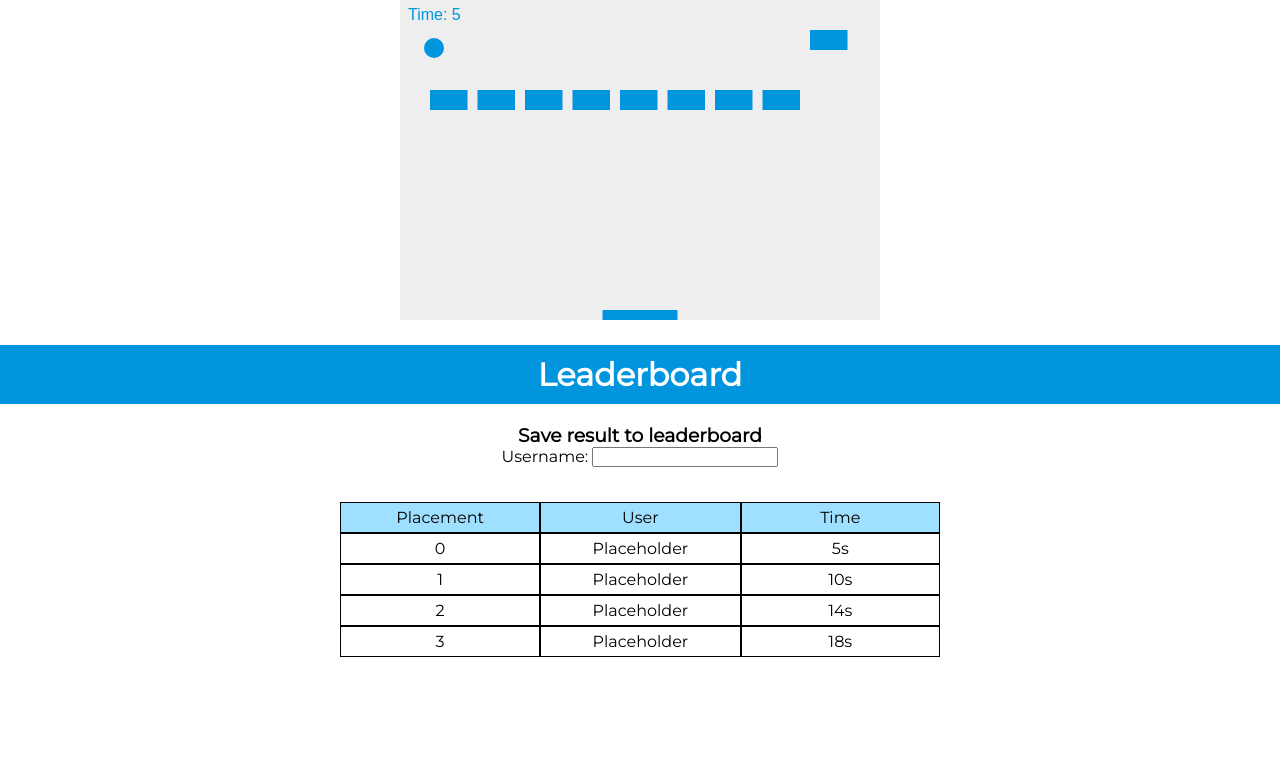
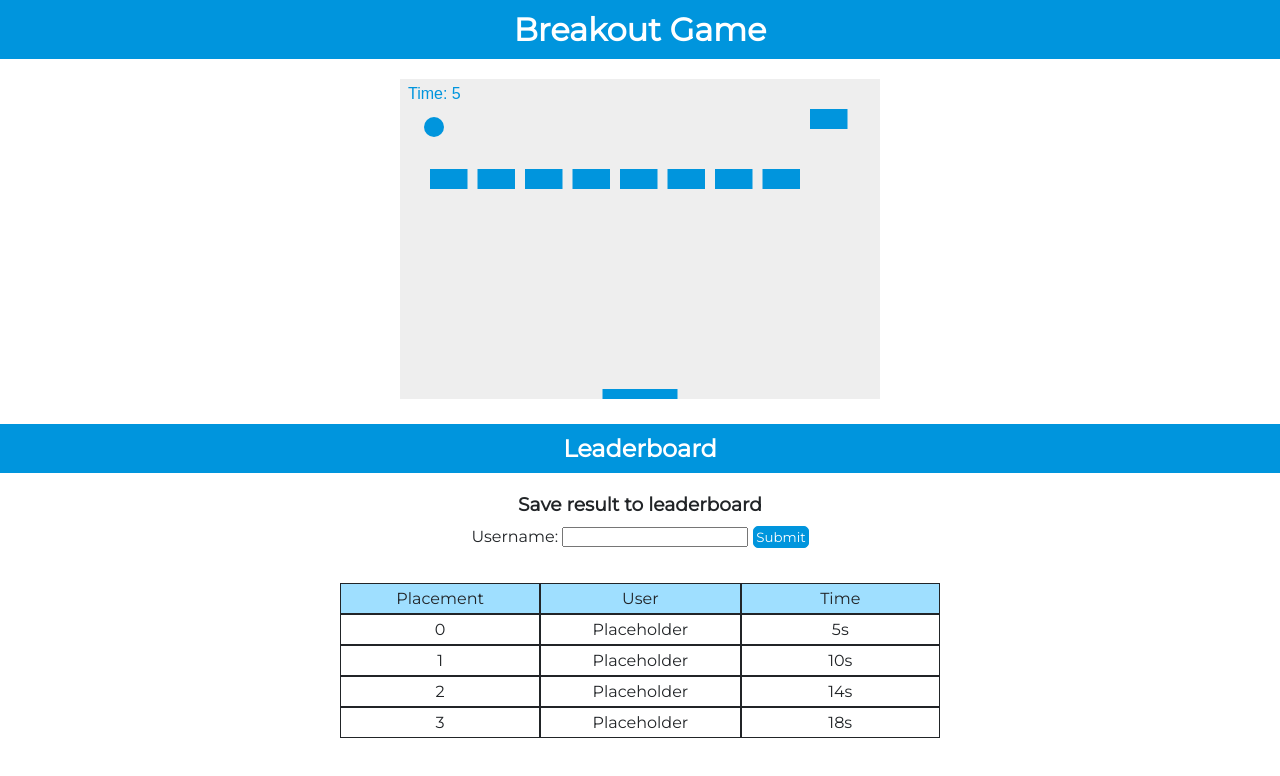
Before and after one commit to Mikael-Kolehmainen/2D-breakout-game, a React (Create React App) app in the folder client/: page / in a window 1280 px wide. Shown: the top 776 px of the page. Built offline with nearby package versions, Linux system fonts and the light colour scheme.

Commit message:
Worked on styling

```diff
--- a/client/src/App.js
+++ b/client/src/App.js
@@ -9,6 +9,8 @@ import Leaderboard from "./components/Leaderboard";
 import "./styles/css/main.css";
 
 // TODO:
+// Handle Game Over and Win state some other way than by alerting
+  // Maybe a restart button?
 // Leaderboard
   // Ability to save score with initials
   // Leaderboard is shown below game
@@ -114,6 +116,7 @@ function App() {
 
   return (
     <div>
+      <h1>Breakout Game</h1>
       <Canvas draw={draw} />
       <Leaderboard />
     </div>
--- a/client/src/components/Leaderboard.js
+++ b/client/src/components/Leaderboard.js
@@ -6,18 +6,22 @@
 const Leaderboard = () => {
   const placeholderData = [
     {
+      id: 1,
       username: "Placeholder",
       time: "5s"
     },
     {
+      id: 2,
       username: "Placeholder",
       time: "10s"
     },
     {
+      id: 3,
       username: "Placeholder",
       time: "14s"
     },
     {
+      id: 4,
       username: "Placeholder",
       time: "18s"
     }
@@ -25,10 +29,11 @@ const Leaderboard = () => {
 
   return (
     <div className="leaderboard">
-      <h1>Leaderboard</h1>
+      <h2>Leaderboard</h2>
       <h3>Save result to leaderboard</h3>
       <label htmlFor="username">Username: </label>
       <input type="text" name="username" maxLength="10" required />
+      <input type="submit" value="Submit" />
       <table>
         <tbody>
           <tr>
@@ -39,7 +44,7 @@ const Leaderboard = () => {
           {
             placeholderData.map((user, index) => {
               return (
-                <tr>
+                <tr key={user.id}>
                   <td>{index}</td>
                   <td>{user.username}</td>
                   <td>{user.time}</td>
--- a/client/src/styles/css/main.css
+++ b/client/src/styles/css/main.css
@@ -5,11 +5,6 @@
 .leaderboard {
   padding-top: 25px;
   text-align: center; }
-  .leaderboard h1 {
-    color: white;
-    background-color: #0095DD;
-    padding: 10px 0 10px 0;
-    margin-bottom: 20px; }
   .leaderboard table {
     margin: 35px auto 0 auto;
     max-width: 600px;
@@ -17,7 +12,7 @@
     .leaderboard table tr:first-child {
       background-color: #9fdfff; }
     .leaderboard table tr td {
-      border: 1px solid black;
+      border: 1px solid #212427;
       padding: 5px 0 5px 0;
       margin: 0;
       width: 200px; }
@@ -25,12 +20,38 @@
 * {
   padding: 0;
   margin: 0;
-  font-family: montserrat; }
+  font-family: montserrat;
+  color: #212427; }
 
+/* CANVAS */
 canvas {
   background: #eee;
   display: block;
   margin: 0 auto; }
 
+/* TEXT ELEMENTS */
 h1, h3 {
   text-align: center; }
+
+h1, h2 {
+  color: white;
+  background-color: #0095DD;
+  padding: 10px 0 10px 0;
+  margin-bottom: 20px; }
+
+h3 {
+  margin-bottom: 10px; }
+
+/* BUTTONS */
+input[type=submit] {
+  color: white;
+  background-color: #0095DD;
+  border: 1px solid #0095DD;
+  margin-left: 5px;
+  padding: 2px;
+  border-radius: 5px; }
+  input[type=submit]:hover {
+    cursor: pointer;
+    color: #212427;
+    background-color: #9fdfff;
+    border: 1px solid #9fdfff; }
--- a/client/src/styles/sass/abstract/_variables.scss
+++ b/client/src/styles/sass/abstract/_variables.scss
@@ -11,3 +11,4 @@ $main-font: montserrat;
 
 $primary-color: #0095DD;
 $bg-color: #9fdfff;
+$dark-font-color: #212427;
--- a/client/src/styles/sass/base/_base.scss
+++ b/client/src/styles/sass/base/_base.scss
@@ -2,12 +2,46 @@
   padding: 0;
   margin: 0;
   font-family: $main-font;
+  color: $dark-font-color;
 }
+
+/* CANVAS */
+
 canvas {
   background: #eee;
   display: block;
   margin: 0 auto;
 }
+
+/* TEXT ELEMENTS */
+
 h1, h3 {
   text-align: center;
 }
+h1, h2 {
+  color: white;
+  background-color: $primary-color;
+  padding: 10px 0 10px 0;
+  margin-bottom: 20px;
+}
+h3 {
+  margin-bottom: 10px;
+}
+
+/* BUTTONS */
+
+input[type=submit] {
+  color: white;
+  background-color: $primary-color;
+  border: 1px solid $primary-color;
+  margin-left: 5px;
+  padding: 2px;
+  border-radius: 5px;
+
+  &:hover {
+    cursor: pointer;
+    color: $dark-font-color;
+    background-color: $bg-color;
+    border: 1px solid $bg-color;
+  }
+}
--- a/client/src/styles/sass/layout/_leaderboard.scss
+++ b/client/src/styles/sass/layout/_leaderboard.scss
@@ -2,12 +2,6 @@
   padding-top: 25px;
   text-align: center;
 
-  h1 {
-    color: white;
-    background-color: $primary-color;
-    padding: 10px 0 10px 0;
-    margin-bottom: 20px;
-  }
   table {
     margin: 35px auto 0 auto;
     max-width: 600px;
@@ -19,7 +13,7 @@
         background-color: $bg-color;
       }
       td {
-        border: 1px solid black;
+        border: 1px solid $dark-font-color;
         padding: 5px 0 5px 0;
         margin: 0;
         width: 200px;
```
